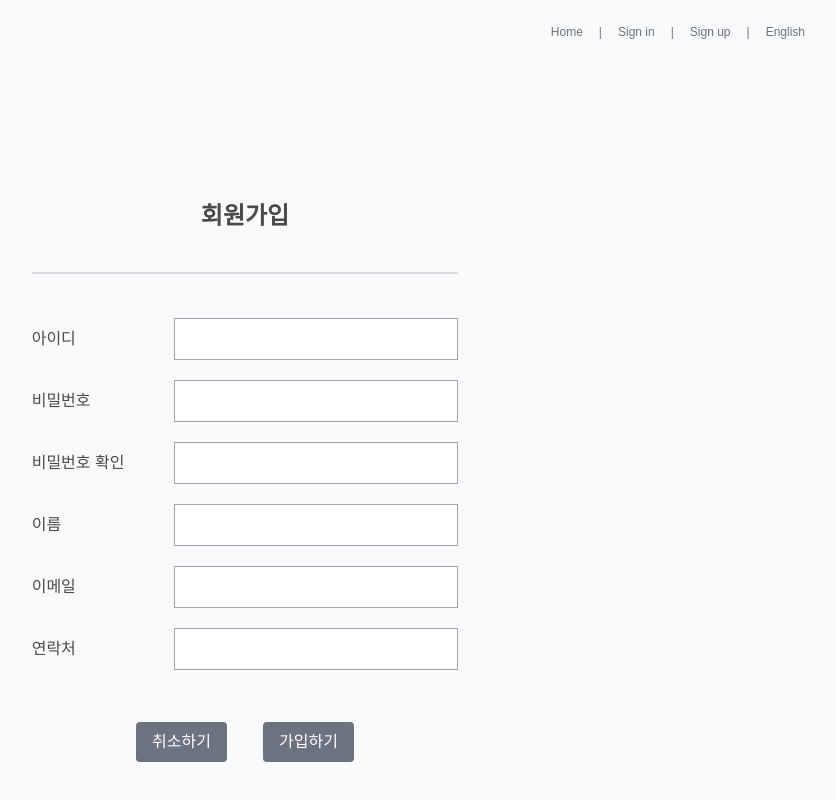
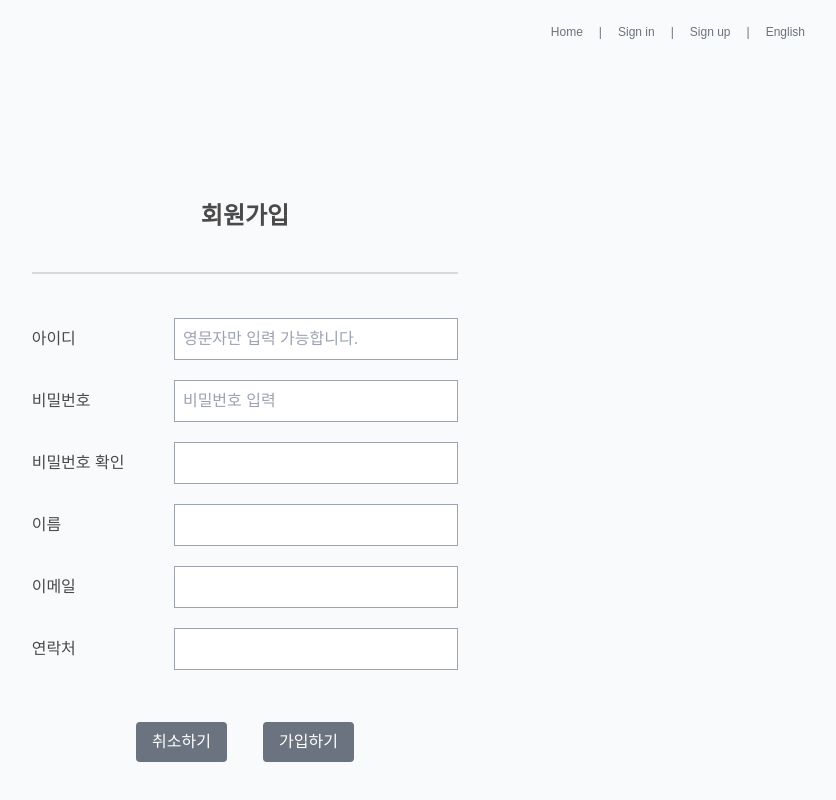
Before and after one commit to rowooncoding/church-project, a Next.js app: page /signup in a window 1280 px wide. Shown: the top 800 px of the page, without its empty margins (395-1231 px from the left). Built offline with nearby package versions, Linux system fonts and the light colour scheme; a web font is replaced by a local one.

Commit message:
feat: 아이디 비밀번호 기능 개발완료

```diff
--- a/package.json
+++ b/package.json
@@ -9,9 +9,11 @@
     "lint": "next lint"
   },
   "dependencies": {
+    "@reduxjs/toolkit": "^2.5.0",
     "next": "15.1.3",
     "react": "^19.0.0",
     "react-dom": "^19.0.0",
+    "react-redux": "^9.2.0",
     "react-youtube": "^10.1.0"
   },
   "devDependencies": {
--- a/src/app/layout.js
+++ b/src/app/layout.js
@@ -1,10 +1,9 @@
+"use client";
+
 import Head from 'next/head'
 import './globals.css'
-
-export const metadata = {
-  title: 'church-project',
-  description: 'Generated by create next app',
-}
+import { Provider } from 'react-redux'
+import store from './redux/store'
 
 export default function RootLayout({children}) {
   return (
@@ -15,7 +14,11 @@ export default function RootLayout({children}) {
               rel="stylesheet"
           />
       </Head>
-      <body>{children}</body>
+      <body>
+        <Provider store={store}>
+          {children}
+        </Provider>
+      </body>
     </html>
   )
 }
--- /dev/null
+++ b/src/app/redux/slices/passwordSlice.js
@@ -0,0 +1,38 @@
+import { createSlice } from '@reduxjs/toolkit';
+
+const initialState = {
+    password: "", // 입력된 비밀번호
+    confirmPassword: "", // 입력된 비밀번호 확인용
+    isValid: true, // 유효성 검사 결과
+    showPasswordTooltip: false,
+    showConfirmPasswordTooltip: false,
+};
+
+const passwordSlice = createSlice({
+    name: "password",
+    initialState,
+    reducers: {
+        // 입력값 업데이트
+        setPassword: (state, action) => {
+            state.password = action.payload;
+        },
+        // 유효성 검사 실행
+        setValidatePassword: (state) => {
+            const isValidPassword = /^(?=.*[A-Za-z])(?=.*\d)(?=.*[@$!%*?&])[A-Za-z\d@$!%*?&]{8,}$/.test(state.password);
+            state.isValid = isValidPassword;
+            state.showPasswordTooltip = !isValidPassword;
+        },
+        setConfirmPassword: (state, action) => {
+            const value = action.payload;
+            state.confirmPassword = value;
+
+            // 비밀번호 확인검사
+            const isMatch = value === state.password
+            state.confirmErrorMessage = isMatch ? "" : "비밀번호가 일치하지 않습니다.";
+            state.showConfirmPasswordTooltip = !isMatch;
+        },
+    },
+});
+
+export const { setPassword, setValidatePassword, setConfirmPassword } = passwordSlice.actions;
+export default passwordSlice.reducer;
--- /dev/null
+++ b/src/app/redux/slices/usernameSlice.js
@@ -0,0 +1,25 @@
+import { createSlice } from '@reduxjs/toolkit';
+
+const initialState = {
+    value: "",
+    isValid: true,
+    showTooltip: false,
+};
+
+const usernameSlice = createSlice({
+    name: "username",
+    initialState,
+    reducers: {
+        setUsername: (state, action) => {
+            const value = action.payload;
+            const isValid = /^[a-zA-Z]*$/.test(value); // 영문자만 유효
+
+            state.value = value;
+            state.isValid = isValid
+            state.showTooltip = !isValid // valid가 false라면 툴팁은 true 반환
+        },
+    },
+});
+
+export const { setUsername } = usernameSlice.actions;
+export default usernameSlice.reducer;
--- /dev/null
+++ b/src/app/redux/store.js
@@ -0,0 +1,12 @@
+import { configureStore } from '@reduxjs/toolkit';
+import usernameReducer from './slices/usernameSlice'
+import passwordReducer from './slices/passwordSlice'
+
+const store = configureStore({
+    reducer: {
+        username: usernameReducer,
+        password: passwordReducer,
+    },
+});
+
+export default store;
--- a/src/app/signup/page.js
+++ b/src/app/signup/page.js
@@ -1,32 +1,59 @@
-'use client'
+"use client";
 
 import HeaderNav from '@/components/HeaderNav';
 import { useRouter } from 'next/navigation';
 import { React, useState } from 'react';
+import { useDispatch, useSelector } from 'react-redux';
+import { setUsername } from '../redux/slices/usernameSlice';
+import { usePatchesInScope } from '../../../node_modules/immer/src/core/scope';
+import { setConfirmPassword, setPassword, setValidatePassword} from '../redux/slices/passwordSlice';
 
 /**
  * [변경사항]
- * 비밀번호 유효성 검사
+ * 각 input 유효성 검사
  * 비밀번호 확인 작업
  */
 
 function SignUp() {
+    const dispatch = useDispatch();
     const router = useRouter();
-    const [showTooltip, setShowTooltip] = useState(false);
+
+    const username = useSelector((state) => state.username.value);
+    const isValid = useSelector((state) => state.username.isValid);
+    const showIdTooltip = useSelector((state) => state.username.showTooltip);
+
+    const password = useSelector((state) => state.password.password);
+    const isPasswordValid = useSelector((state) => state.password.isValid);
+    const showPasswordTooltip = useSelector((state) => state.password.showPasswordTooltip);
+
+    const [typingTimeout, setTypingTimeout] = useState(null);
 
     // 취소버튼 핸들러
     const backHandler = () => {
-        router.push("/")
+        router.push("/");
+    };
+
+    // 아이디 유효성 검사
+    const handlerUsernameChange = (e) => {
+        dispatch(setUsername(e.target.value));
     }
 
-    // 툴팁 핸들러
-    const handleFocus = () => {
-        setShowTooltip(true);
-    }
+    // 비밀번호 유효성 검사
+    const handlerPasswordChange = (e) => {
+        const value = e.target.value;
 
-    const handlerBlur = () => {
-        setShowTooltip(false);
-    }
+        dispatch(setPassword(e.target.value));
+
+        if (typingTimeout) {
+            clearTimeout(typingTimeout);
+        }
+
+        const timeout = setTimeout(() => {
+            dispatch(setValidatePassword());
+        }, 1000);
+
+        setTypingTimeout(timeout);
+    };
 
     return (
         <>
@@ -36,14 +63,28 @@ function SignUp() {
                 <div className="flex flex-col w-1/3 gap-5">
                 <div className="border border-gray-600 opacity-20 my-6"></div>
                     {/* 아이디 */}
-                    <div className="flex justify-between items-center">
+                    <div className="relative flex justify-between items-center">
                         <label>아이디</label>
                         <input
                             type="text"
+                            id="username"
                             name="username"
-                            className="p-2 w-2/3 border border-gray-400 focus:outline-none focus:border-gray-500"
+                            value={username}
+                            placeholder="영문자만 입력 가능합니다."
+                            onChange={handlerUsernameChange}
+                            className={`p-2 w-2/3 border focus:outline-none ${
+                                isValid
+                                    ? "border-gray-400 focus:border-gray-500"
+                                    : "border-red-500 focus:border-red-500"
+                            }`}
                             required
                         />
+                        {/* 툴팁 */}
+                        {showIdTooltip && (
+                            <div className="absolute z-40 top-full right-0 sm:right-0 mt-2 w-2/3 bg-red-950 text-white text-sm p-2 rounded shadow-lg">
+                                영문 아이디만 입력 가능합니다.
+                            </div>
+                        )}
                     </div>
 
                     {/* 비밀번호 */}
@@ -51,15 +92,22 @@ function SignUp() {
                         <label>비밀번호</label>
                         <input
                             type="password"
+                            id="password"
+                            value={password}
                             name="password"
-                            onFocus={handleFocus}
-                            onBlur={handlerBlur}
-                            className="p-2 w-2/3 border border-gray-400 focus:outline-none focus:border-gray-500"
+                            placeholder="비밀번호 입력"
+                            onChange={handlerPasswordChange}
+                            className={`p-2 w-2/3 border focus:outline-none ${
+                                isPasswordValid
+                                    ? "border-gray-400 focus:border-gray-500"
+                                    : "border-red-500 focus:border-red-500"
+                            }`}
                             required
                         />
-                        {showTooltip && (
-                            <div className="absolute top-12 right-0 sm:right-0 bg-gray-800 text-white text-sm p-2 rounded shadow-lg w-2/3">
-                                영문, 특수문자, 숫자 포함 8~16자를 입력하세요.
+                        {/* 툴팁 */}
+                        {showPasswordTooltip && (
+                            <div className="absolute z-40 top-full right-0 sm:right-0 mt-2 w-2/3 bg-red-950 text-white text-sm p-2 rounded shadow-lg">
+                                비밀번호는 영문, 숫자, 특수문자를 포함하여 최소 8자 이상이어야 합니다.
                             </div>
                         )}
                     </div>
--- a/src/components/Main.jsx
+++ b/src/components/Main.jsx
@@ -2,6 +2,7 @@ import Image from 'next/image';
 import React from 'react';
 import RecentLecture from './RecentLecture';
 import MainNotice from './MainNotice';
+
 function Main() {
     const images = [
         { src: '/bread-drink.jpg', alt: 'Holy Communion Image', text: '주의 만찬' },
```
Also changed, not shown: 1 other file (tests, documents, lock files or other folders).
